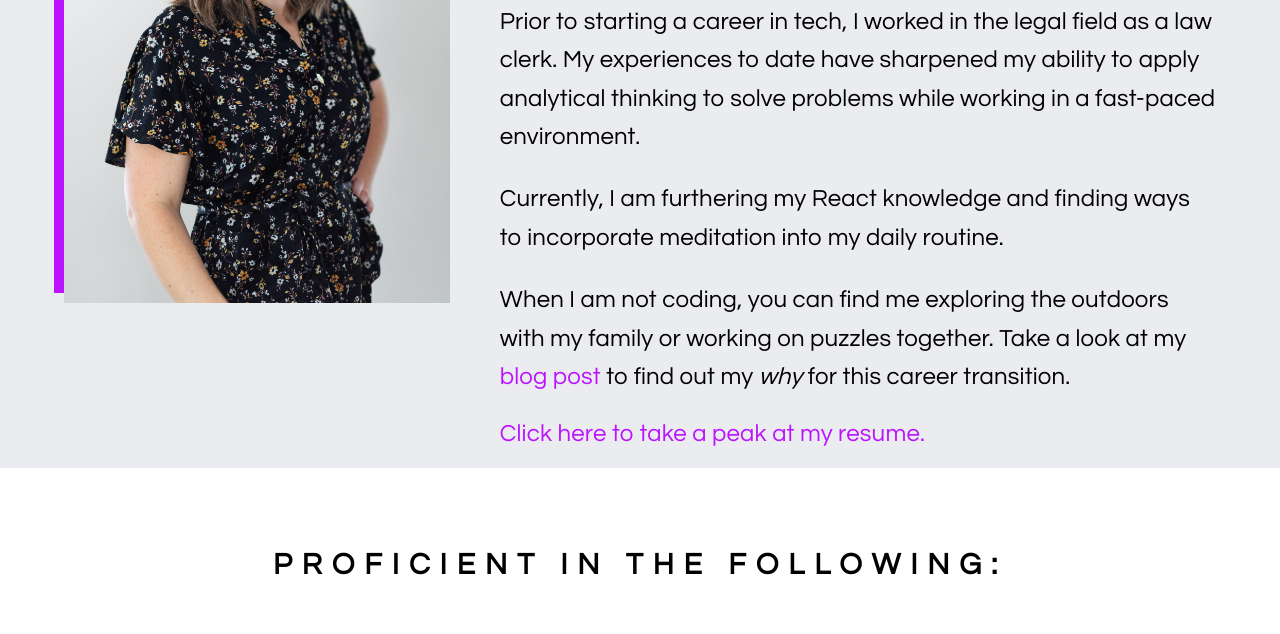
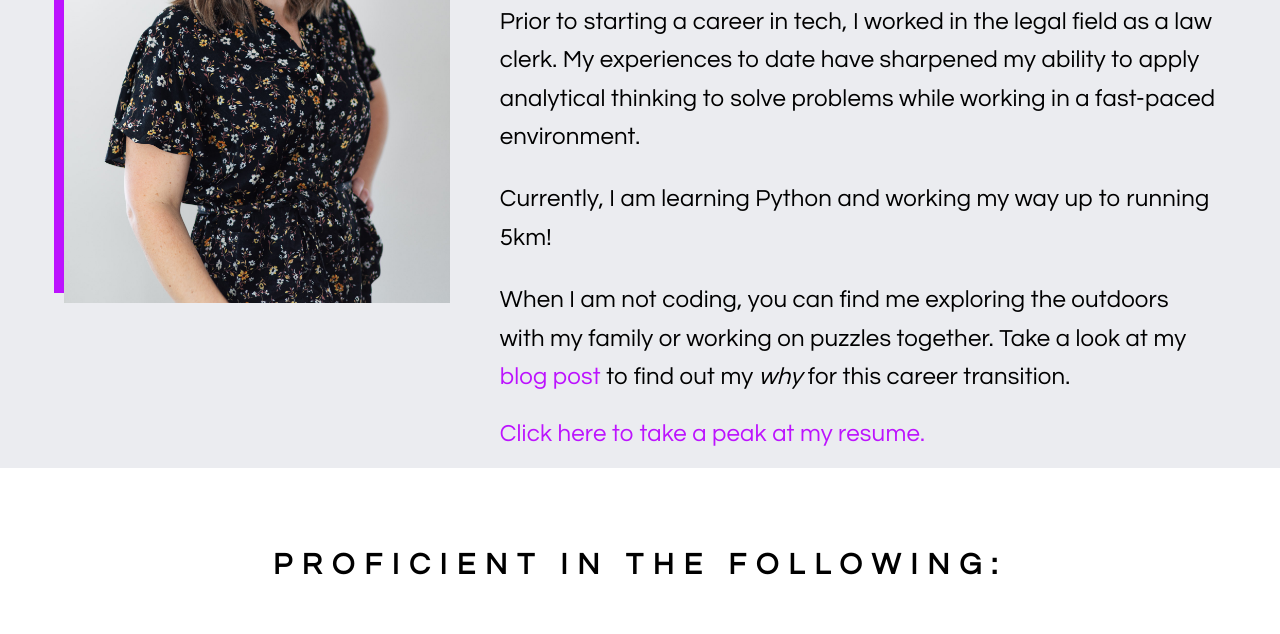
Before and after one commit to AshThadickal/portfolio, a plain HTML site: page index.html in a window 1280 px wide. Shown: the part 1210-1844 px from the top of the page. Drawn offline with nearby package versions, Linux system fonts and the light colour scheme; no server answers.

Commit message:
change to currently learning

```diff
--- a/index.html
+++ b/index.html
@@ -72,7 +72,7 @@
 
                     <p>Prior to starting a career in tech, I worked in the legal field as a law clerk. My experiences to date have sharpened my ability to apply analytical thinking to solve problems while working in a fast-paced environment. </p>
 
-                    <p>Currently, I am furthering my React knowledge and finding ways to incorporate meditation into my daily routine.</p>
+                    <p>Currently, I am learning Python and working my way up to running 5km!</p>
 
                     <p>When I am not coding, you can find me exploring the outdoors with my family or working on puzzles together. Take a look at my <a href="https://medium.com/@ashleythadickal/taking-a-chance-on-me-7738a48b9067">blog post</a> to find out my <span class="italics">why</span> for this career transition.</p>
 
```
